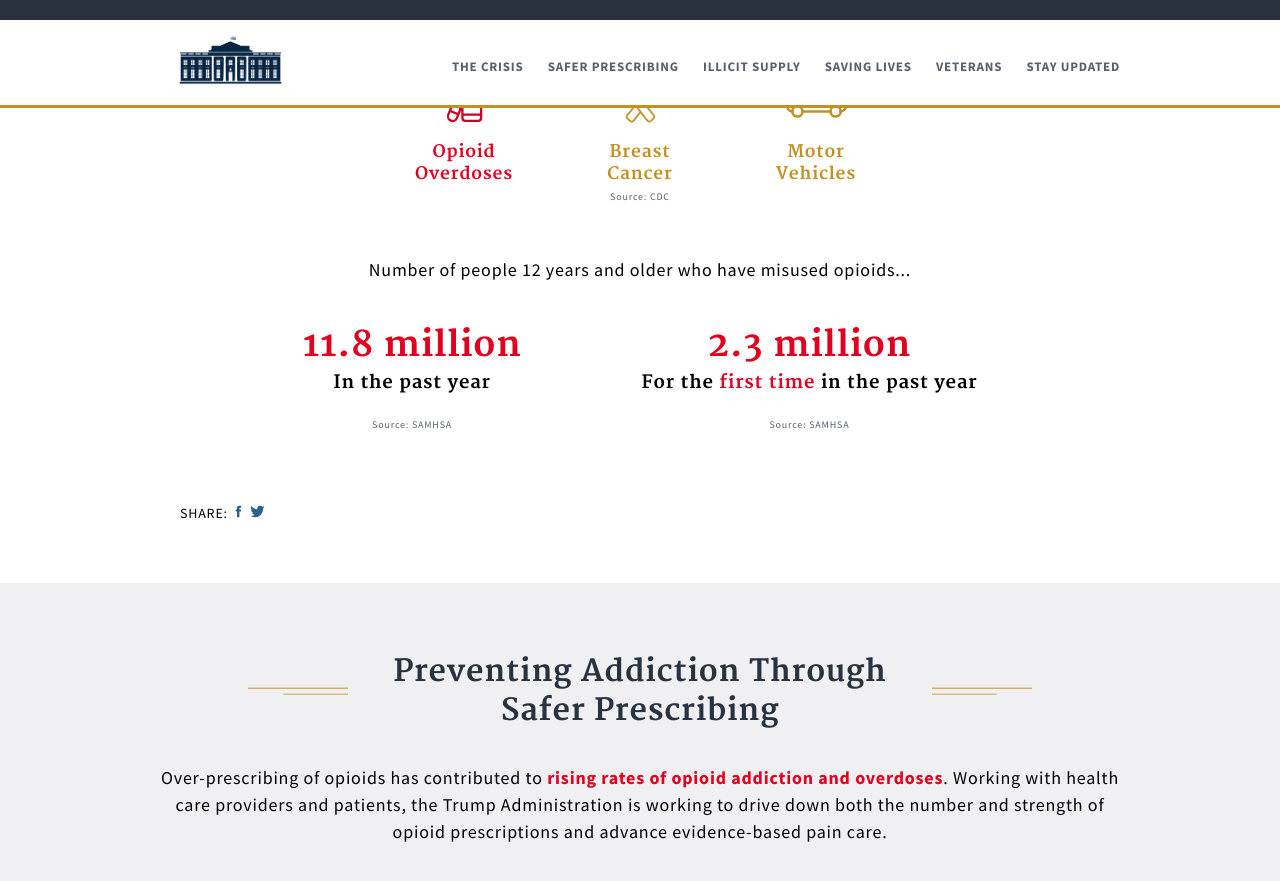
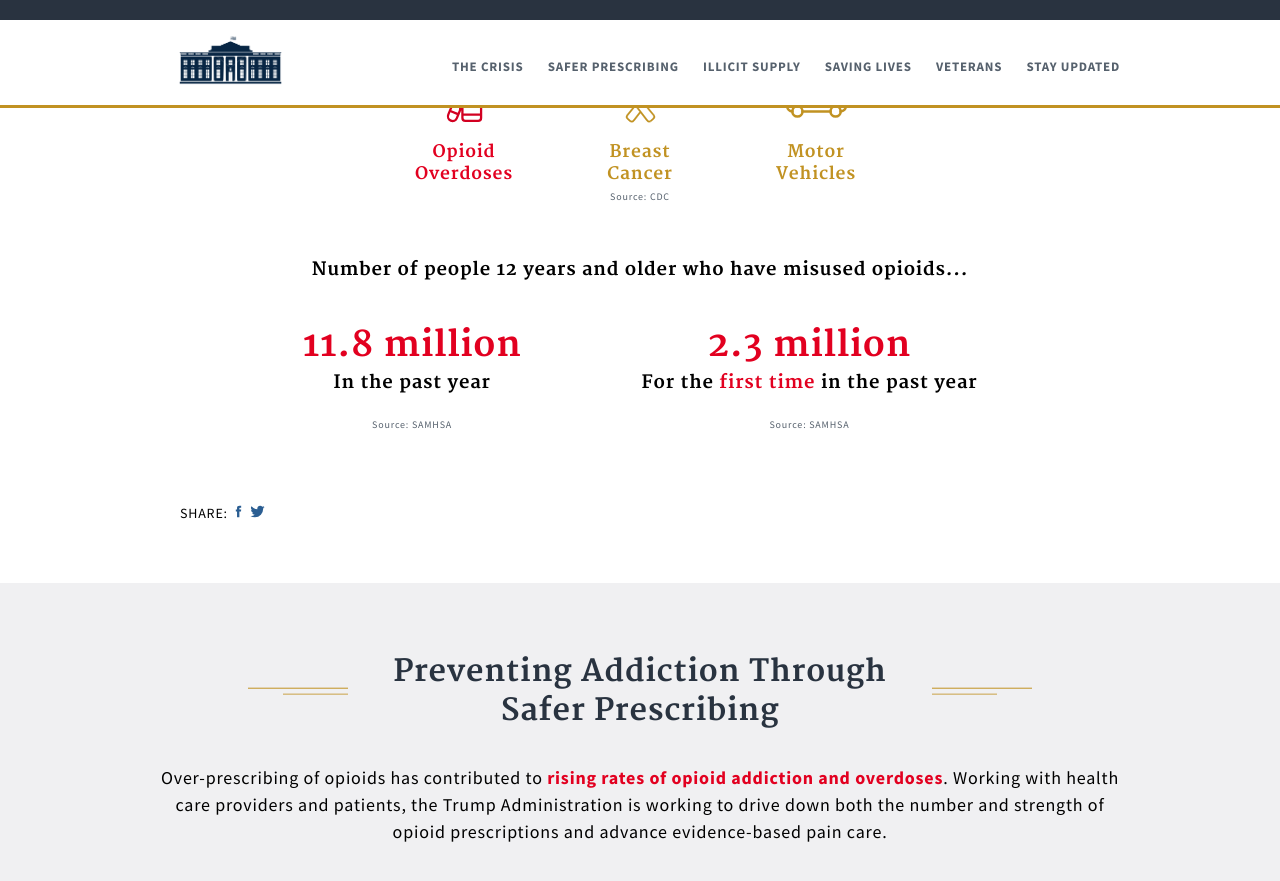
Before and after one commit to GSA/opioids.gov, a Jekyll site: the page built from index.md, in a window 1280 px wide and 900 px high, scrolled down 1387 px. Shown: the top 881 px of the window. Built offline with Jekyll 4.4.1, drawn with Linux system fonts in a browser that asks for light colours; nearby versions of some CDN libraries.

Commit message:
First Round of QAs

```diff
--- a/_sass/_base_styling.scss
+++ b/_sass/_base_styling.scss
@@ -151,7 +151,8 @@ p > span {
 }
 
 .site-lead {
-    height: 65vh;
+    height: 80vh;
+
      @media screen and (min-width: $medium-screen) {
         height: 90vh;
     }
@@ -285,12 +286,12 @@ p > span {
         margin-top:0;
     }
 
-    .site-section-data {
-        p {
-        font-family: $font-sans;
-        font-weight: normal;
-        }
-    }
+    //.site-section-data {
+      //  p {
+        //font-family: $font-sans;
+        //font-weight: normal;
+        //}
+    //}
 
     .bar-caption-opioid {
         color: $color-red;
@@ -743,6 +744,14 @@ p > span {
         .cls-fb, .cls-twitter {
             fill: $color-white;
         }
+
+        svg {
+            color: $color-blue;
+        }
+
+        svg:hover {
+            color: $color-gold;
+        }
     }
     a {
         color: $color-white;
```
